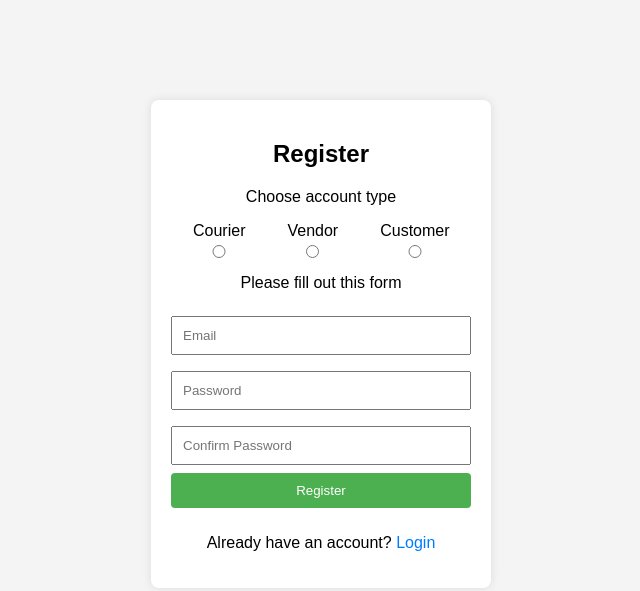
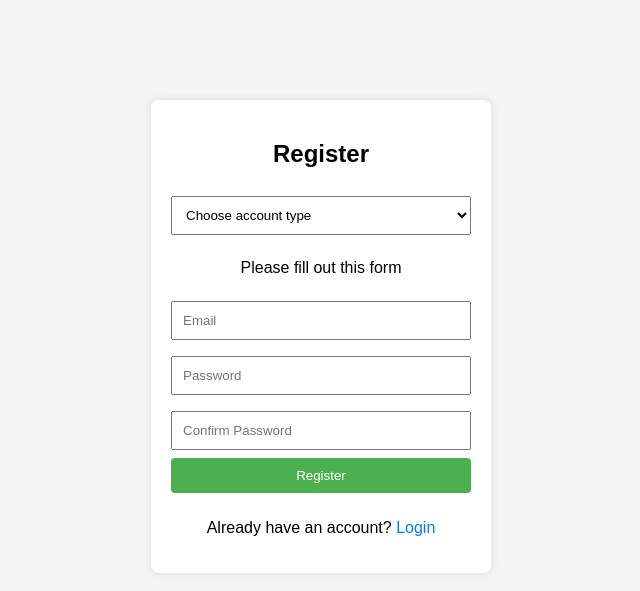
Before and after one commit to adehlaide12/login-page, a plain HTML site: page register.html in a window 1280 px wide. Shown: the whole page, without its empty margins (319-959 px from the left). Drawn offline with Linux system fonts and the light colour scheme.

Commit message:
Update register form

```diff
--- a/register.html
+++ b/register.html
@@ -67,25 +67,13 @@
 <body>
     <div class="register-container">
         <h2>Register</h2>
-        <p>Choose account type</p>
-        <form action="" method="post">
-            <div class="radio-group" id="radio-group">
-                <label for="courier">
-                    Courier
-                    <input type="radio" id="courier" name="accountType" value="courier">
-                </label>
-
-                <label for="vendor">
-                    Vendor
-                    <input type="radio" id="vendor" name="accountType" value="vendor">
-                </label>
-
-                <label for="customer">
-                    Customer
-                    <input type="radio" id="customer" name="accountType" value="customer">
-                </label>
-            </div>
-
+        <form action="register.php" method="post">
+            <select name="account_type" id="account" class="account_type" required>
+                <option value="none" selected disabled hidden>Choose account type</option>
+                <option value="courier">Courier</option>
+                <option value="vendor">Vendor</option>
+                <option value="customer">Customer</option>
+            </select>
             <p>Please fill out this form</p>
 
             <input type="email" placeholder="Email" id="email" name="email" required>
```
